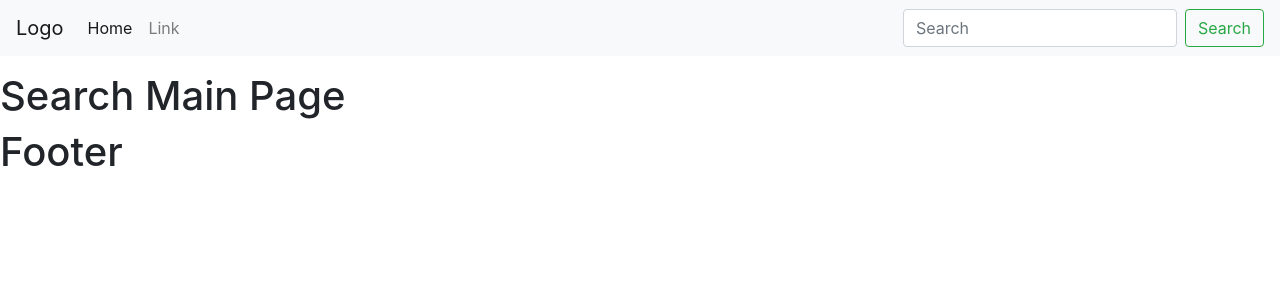
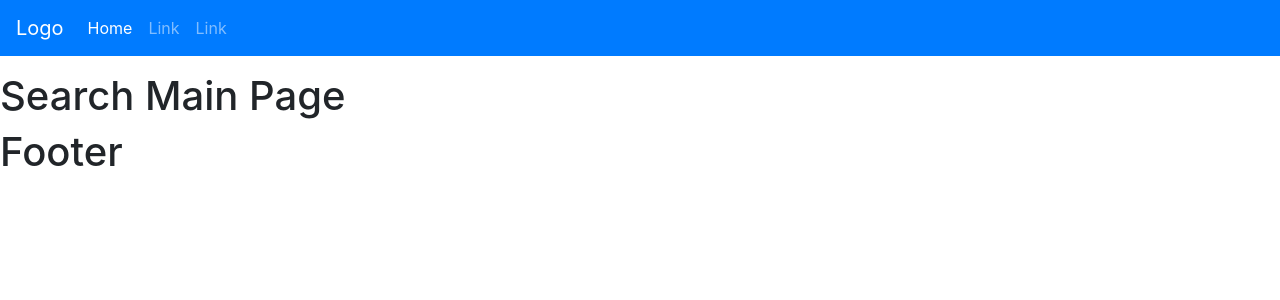
Before and after one commit to coatceatl/node_react_mongo_location, a React app: page / in a window 1280 px wide. Shown: the top 300 px of the page. Built offline with nearby package versions, Linux system fonts and the light colour scheme; no server answers; what react-google-maps would draw is missing.

Commit message:
changed style for component navigation

```diff
--- a/src/components/Navigation.jsx
+++ b/src/components/Navigation.jsx
@@ -3,7 +3,7 @@ import React, { Component } from 'react';
 class Navigation extends Component {
   render() {
     return (
-      <nav className="navbar navbar-expand-lg navbar-light bg-light">
+      <nav className="navbar navbar-expand-lg navbar-dark bg-primary">
         <a className="navbar-brand" href="#">Logo</a>
         <button className="navbar-toggler" type="button" data-toggle="collapse" data-target="#navbarSupportedContent" aria-controls="navbarSupportedContent" aria-expanded="false" aria-label="Toggle navigation">
           <span className="navbar-toggler-icon"></span>
@@ -17,11 +17,10 @@ class Navigation extends Component {
             <li className="nav-item">
               <a className="nav-link" href="#">Link</a>
             </li>
+            <li className="nav-item">
+              <a className="nav-link" href="#">Link</a>
+            </li>
           </ul>
-          <form className="form-inline my-2 my-lg-0">
-            <input className="form-control mr-sm-2" type="search" placeholder="Search" aria-label="Search" />
-            <button className="btn btn-outline-success my-2 my-sm-0" type="submit">Search</button>
-          </form>
         </div>
       </nav>
     );
```
Also changed, not shown: 1 other file (tests, documents, lock files or other folders).
